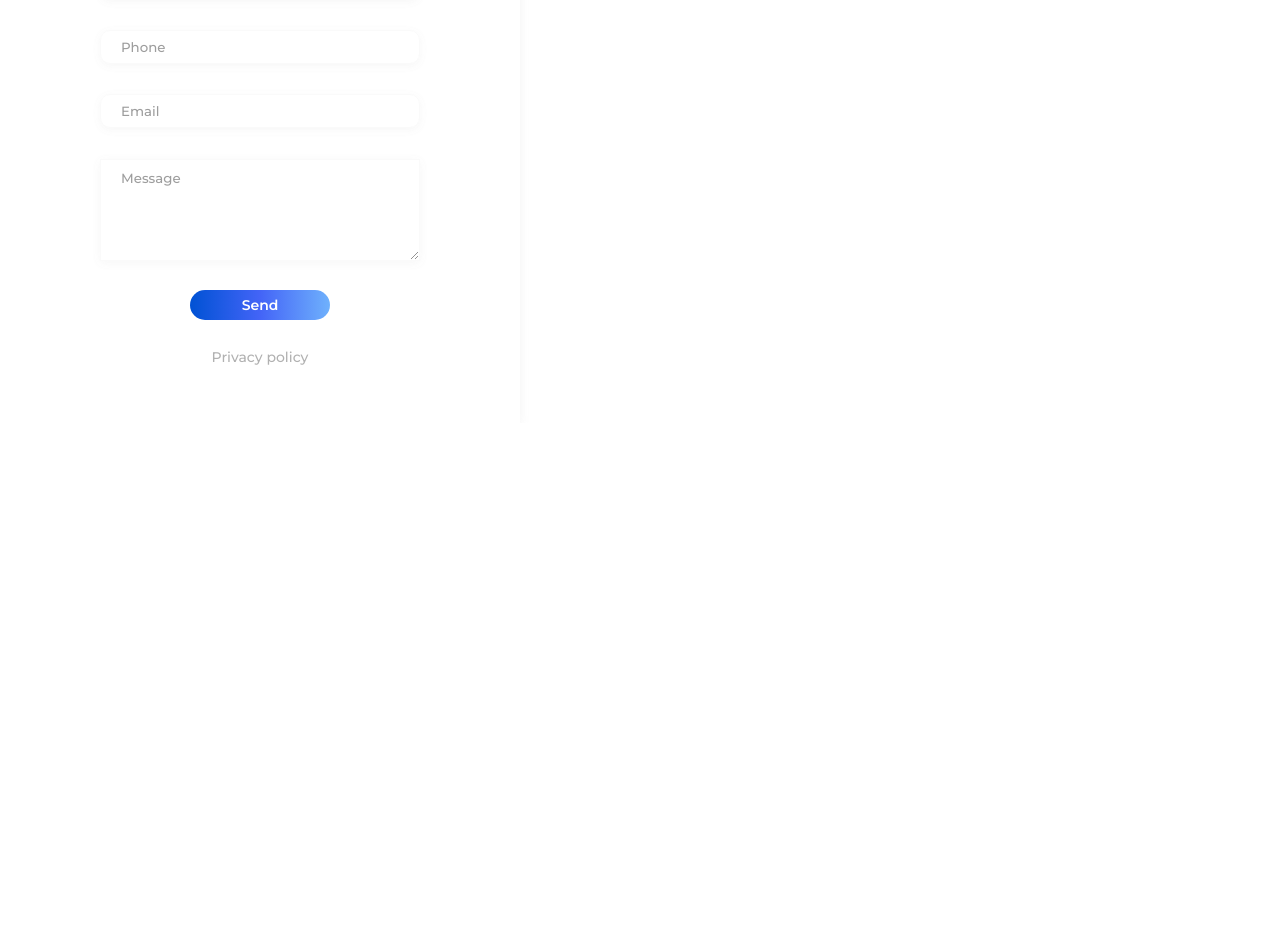
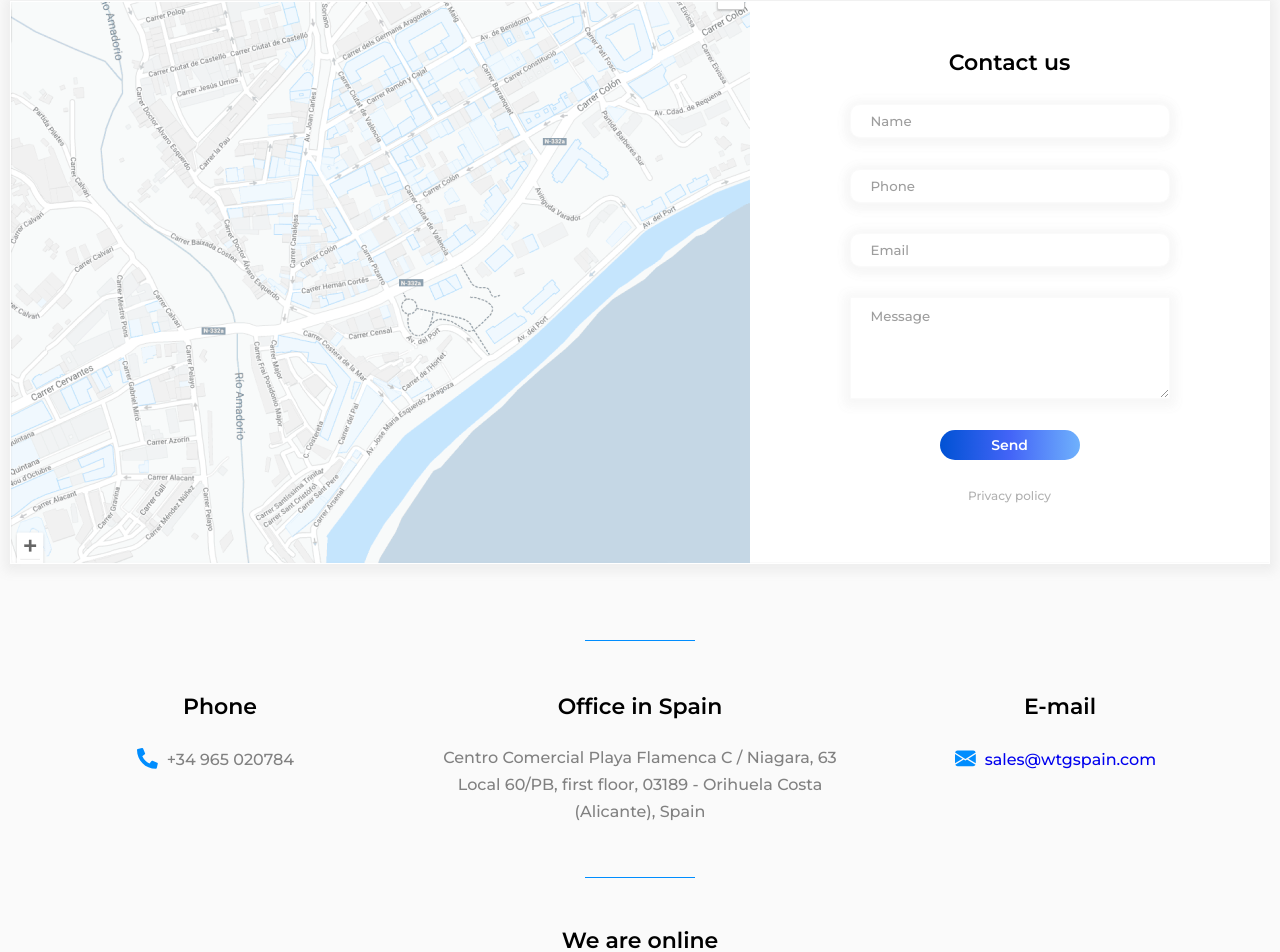
Before and after one commit to Shaliapyn/bem-maket, a React (Create React App) app: page / in a window 1280 px wide. Shown: the part 617-1569 px from the top of the page. Before the commit the page ends 1040 px from the top, so only its background shows below. Built offline with nearby package versions, Linux system fonts and the light colour scheme.

Commit message:
add icons

```diff
--- a/package.json
+++ b/package.json
@@ -8,11 +8,12 @@
     "@testing-library/user-event": "^13.5.0",
     "react": "^18.0.0",
     "react-dom": "^18.0.0",
-    "react-scripts": "5.0.1",
+    "react-icons": "^4.3.1",
+    "react-scripts": "^2.1.3",
     "web-vitals": "^2.1.4"
   },
   "scripts": {
-    "start": "react-scripts start",
+    "start": "react-scripts --openssl-legacy-provider start",
     "build": "react-scripts build",
     "test": "react-scripts test",
     "eject": "react-scripts eject"
--- a/src/App.css
+++ b/src/App.css
@@ -1,5 +1,6 @@
 @import url('https://fonts.googleapis.com/css2?family=Montserrat:wght@600&display=swap');
 @import url('https://fonts.googleapis.com/css2?family=Montserrat:wght@500;600&display=swap');
+
 
 .App {
     max-width: 1920px;
@@ -31,6 +32,7 @@
     width: 80px;
     height: 100%;
 }
+
 .contact-block {
     color: #fff;
     font-family: "Montserrat";
@@ -143,12 +145,11 @@
     background-color: #fff;
     border: 1px solid #000;
 }
-/* ----------------MAP-BLOCK----------------- */
+/* ----------------CONTACT US----------------- */
 .ContactUs {
     width: 520px;
     height: 560px;
-    box-shadow: 0px 2px 10px 0px #8888881A;
-    border: 1px solid rgb(255, 255, 255);
+    background-color: #fff;
 }
 .ContactUs_form {
     display: flex;
@@ -164,7 +165,7 @@
     height: 34px;
     border-radius: 10px;
     padding: 10px 0 10px 20px;
-    box-shadow: 0px 2px 10px 0px #8888881A;
+    box-shadow: 0px 2px 10px 6px #8888881A;
     border: 1px solid #F8F8F8;
     color: #C4C4C4;
     opacity: 0.7;
@@ -178,7 +179,7 @@
     width: 320px;
     height: 102px;
     padding: 10px 0 10px 20px;
-    box-shadow: 0px 2px 10px 0px #8888881A;
+    box-shadow: 0px 2px 10px 6px #8888881A;
     border: 1px solid #F8F8F8;
     color: #C4C4C4;
     opacity: 0.7
@@ -201,9 +202,81 @@
 }
 .ContactUs_footer-text {
     color: #B1B1B1;
+    font-size: 12px;
 }
-.header__language--like {
-    border: 1px solid #000;
+/* -------------------MAIN--------------- */
+.main-body {
+    background-color: rgba(229, 229, 229, 0.2);
+    position: relative;
+}
+.main-body__container {
+    width: 1260px;
+    margin: 0 auto;
+}
+.info-networks__container {
+    width: 995px;
+    margin: 0 auto;
+}
+.main-body__map-contact {
     display: flex;
+    box-shadow: 0px 2px 10px 6px #8888881A;
+    border: 1px solid rgb(255, 255, 255);
+    margin-bottom: 76px;
+}
+.main-body__title {
+    display: flex;
+    justify-content: center;
+    padding-top: 70px;
+    padding-bottom: 50px;
+    font-size: 18px;
+    font-weight: 500;
+    color: #818181;
+}
+.horisontal-line--blue {
+    width: 110px;
+    height: 1px;
+    background-color: #008DFE;
+}
+.main-body__contacts {
+    min-height: 350px;
+    display: flex;
+    flex-direction: column;
+    justify-content: space-between;
     align-items: center;
 }
+.main-body__email-phone {
+    display: flex;
+    justify-content: space-around;
+    width: 100%;
+    margin-right: 50px;
+    margin-left: 50px;
+}
+.main-body__li {
+    width: 33%;
+    text-align: center;
+    font-size: 16px;
+    line-height: 27px;
+    color: #818181;
+}
+.main-body__li--title {
+    padding-bottom: 24px;
+    font-size: 22px;
+    color: #000;
+    font-weight: 600;
+}
+.main-body__social-networks {
+    display: flex;
+    justify-content: space-between;
+    max-width: 615px;
+    min-width: 500px;
+}
+.main-body__social-networks-block {
+    display: flex;
+    flex-direction: column;
+    align-items: center;
+}
+.main-body__icon {
+    position: relative;
+    top: 4px;
+    right: 9px;
+}
--- a/src/App.js
+++ b/src/App.js
@@ -1,15 +1,16 @@
+import React from "react";
 
 import './App.css';
 import Header from "./components/Header"
-import ContactUs from "./components/ContactUs"
-import HeaderBody from './components/HeaderBody';
+import HeaderBody from "./components/HeaderBody";
+import MainBody from "./components/MainBody"
 
 function App() {
   return (
     <div className="App">
         <Header />
         <HeaderBody />
-        <ContactUs />
+        <MainBody />
     </div>
   );
 }
--- /dev/null
+++ b/src/components/MainBody/MainBody.js
@@ -0,0 +1,69 @@
+import React from "react";
+import { FaPhoneAlt } from "react-icons/fa"
+import { BsEnvelopeFill } from "react-icons/bs"
+
+import ContactUs from "../ContactUs/ContactUs";
+import map from "./imgs/map.png";
+import { IconContext } from "react-icons";
+
+const MainBody = () => {
+  return (
+    <div className="main-body">
+      <div className="main-body__container">
+        <h2 className="main-body__title">
+          We are always in touch and will be happy to resolve any of your
+          questions.
+        </h2>
+        <div className="main-body__map-contact">
+          <img src={map} alt="" />
+          <ContactUs />
+        </div>
+      </div>
+      <div className="main-body__container">
+        <div className="main-body__contacts">
+
+          <hr className="horisontal-line--blue" />
+          <IconContext.Provider value={{color: "#008DFE", size: "1.3em"}}>
+          <ul className="main-body__email-phone">
+            <li className="main-body__li-block-numb main-body__li">
+              <h2 className="main-body__li--title">Phone</h2>
+              <FaPhoneAlt className="main-body__icon"/><span className="main-body__li--numb">+34 965 020784</span>
+            </li>
+            <li className="main-body__li-block-text main-body__li">
+              <h2 className="main-body__li--title">Office in Spain</h2>
+              <p className="main-body__li-block-text--text">
+                Centro Comercial Playa Flamenca C / Niagara, 63 Local 60/PB,
+                first floor, 03189 - Orihuela Costa (Alicante), Spain
+              </p>
+            </li>
+            <li className="main-body__li--email main-body__li">
+              <h2 className="main-body__li--title">E-mail</h2>
+              <BsEnvelopeFill className="main-body__icon"/><a href="https://www.google.com.ua/">sales@wtgspain.com</a>
+            </li>
+          </ul>
+          </IconContext.Provider>
+          <hr className="horisontal-line--blue" />
+
+          <div className="main-body__social-networks-block">
+            <h2 className="main-body__li--title">We are online</h2>
+            <ul className="main-body__social-networks">
+              <li className="main-body__social-network--whatsup social-network-li">
+              </li>
+              <li className="main-body__social-networks--viber social-network-li">
+                f
+              </li>
+              <li className="main-body__social-networks--fb social-network-li">
+                f
+              </li>
+              <li className="main-body__social-networks--tg social-network-li">
+                f
+              </li>
+            </ul>
+          </div>
+        </div>
+      </div>
+    </div>
+  );
+};
+
+export default MainBody;
--- /dev/null
+++ b/src/components/MainBody/index.js
@@ -0,0 +1,2 @@
+import MainBody from "./MainBody";
+export default MainBody
```
Also changed, not shown: src/components/MainBody/imgs/map.png (added), 1 other file (tests, documents, lock files or other folders).
